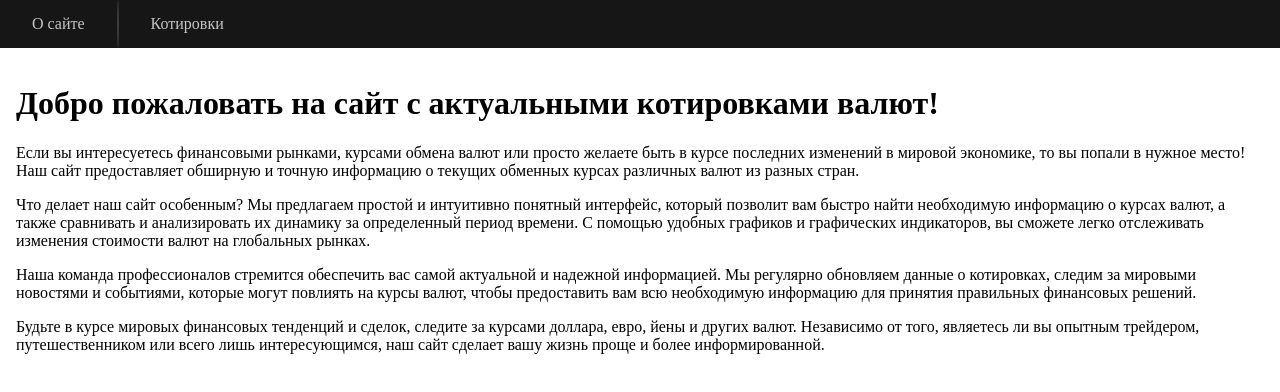
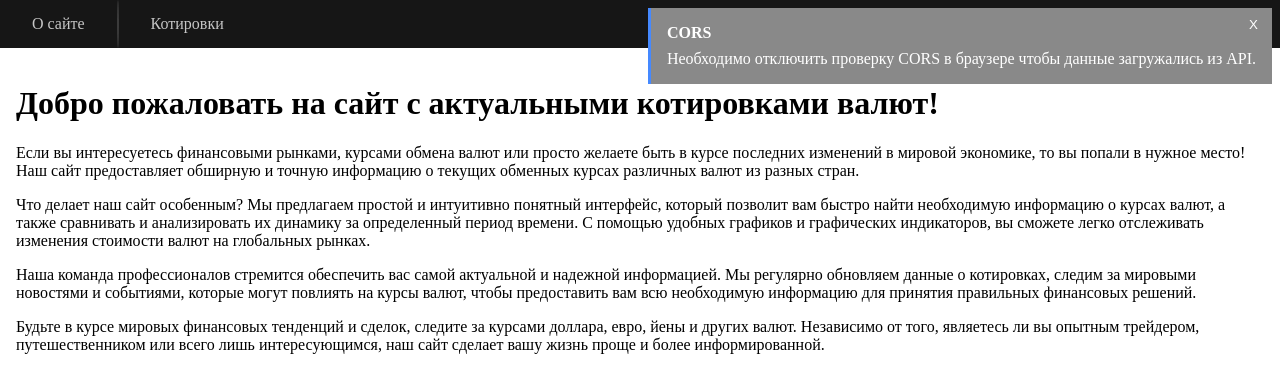
Before and after one commit to yazmeyaa/cloud_factory_test, a React (Create React App) app: page / in a window 1280 px wide. Shown: the top 392 px of the page. Built offline with nearby package versions, Linux system fonts and the light colour scheme.

Commit message:
Added info toast

```diff
--- a/src/index.tsx
+++ b/src/index.tsx
@@ -16,6 +16,14 @@ setTimeout(() => {
   }, 7000)
 }, 1000 * 60 * 2)
 
+setTimeout(() => {
+  toastsStore.addToast({
+    kind: 'info',
+    title: 'CORS',
+    description: 'Необходимо отключить проверку CORS в браузере чтобы данные загружались из API.'
+  })
+}, 2000)
+
 const root = ReactDOM.createRoot(
   document.getElementById('root') as HTMLElement
 );
```
